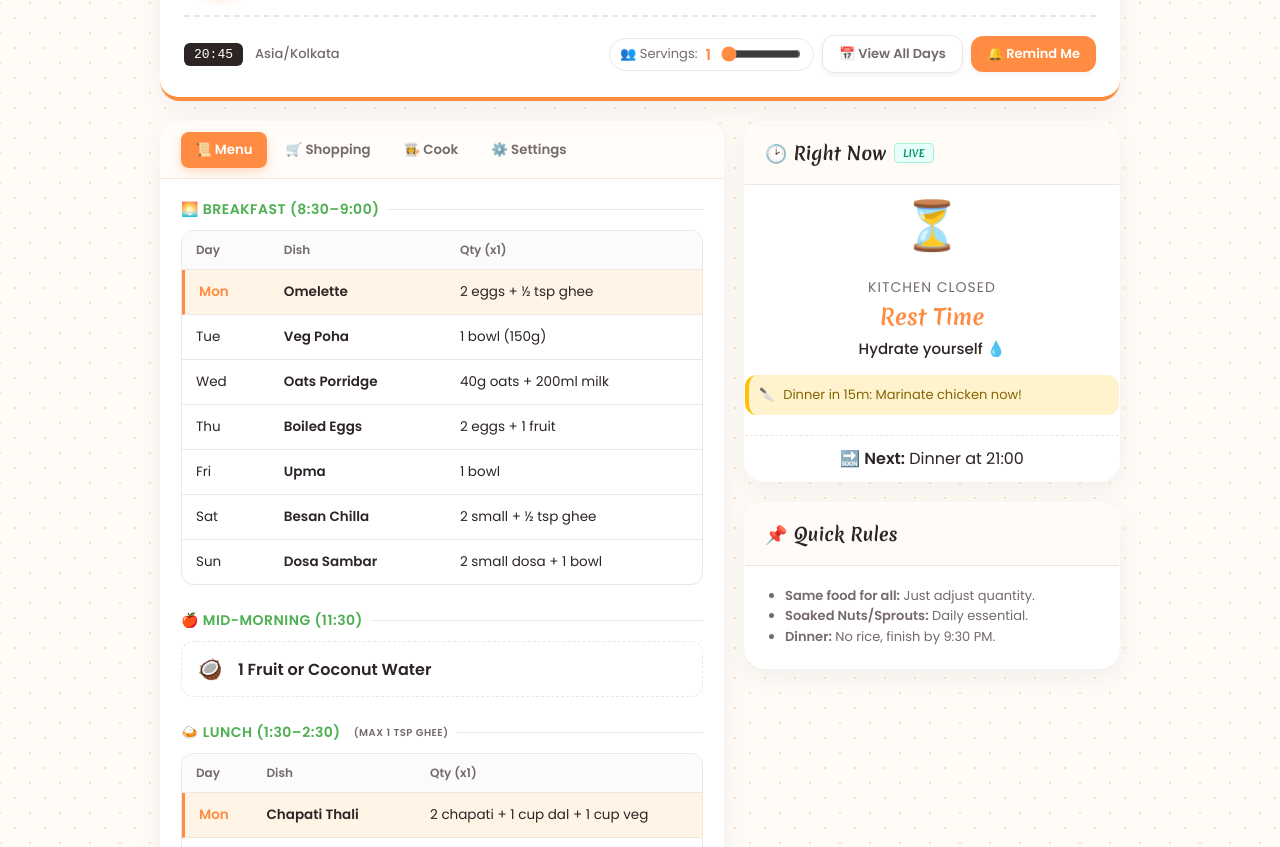
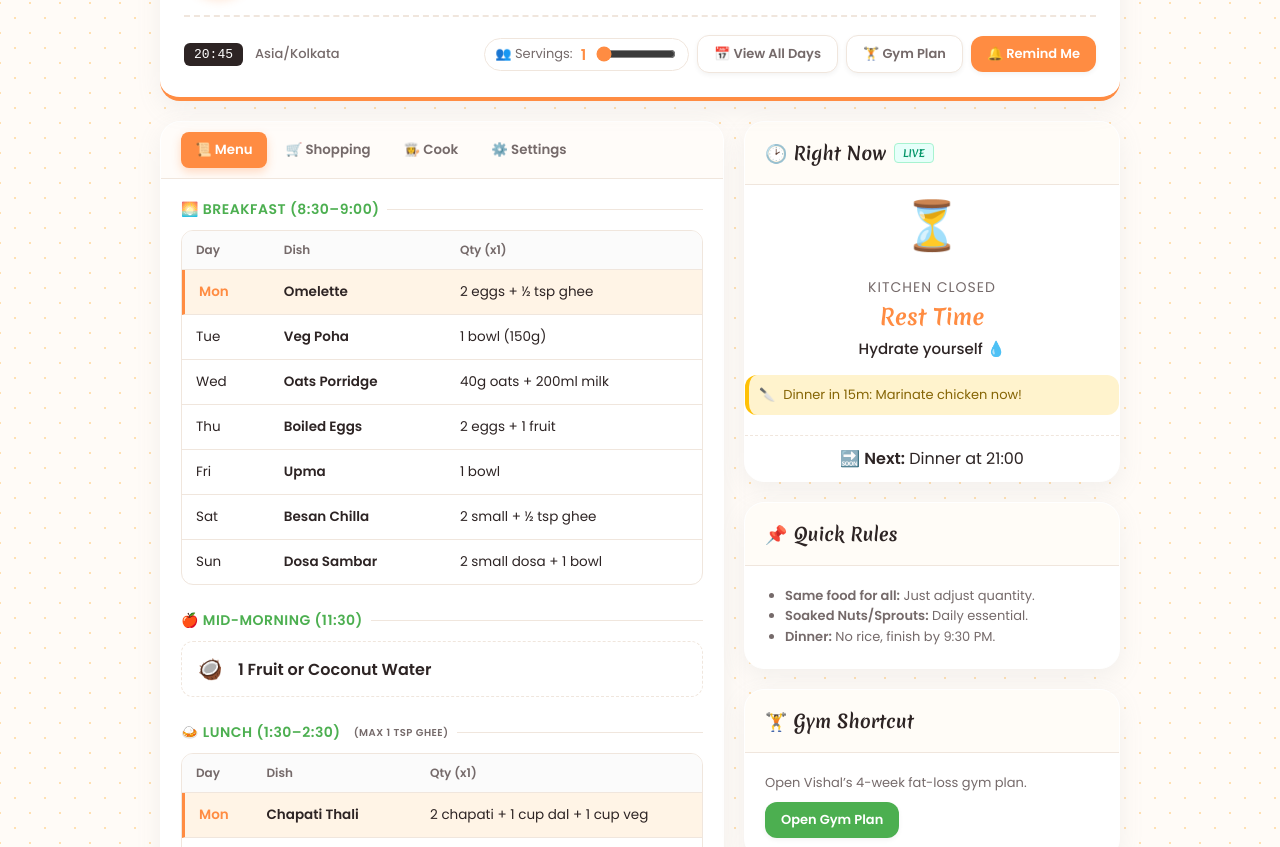
Before and after one commit to VishalPanchamukhi/Arvish-Smart-Kitchen, a plain HTML site: page index.html in a window 1280 px wide. Shown: the part 117-964 px from the top of the page. Drawn offline with Linux system fonts and the light colour scheme.

Commit message:
Update index.html

```diff
--- a/index.html
+++ b/index.html
@@ -290,6 +290,7 @@
 </div>
 
 <button class="btn btn-outline" id="btnToday">📅 Today View</button>
+<button class="btn btn-outline" id="btnGym">🏋️ Gym Plan</button>
 <button class="btn btn-primary" id="btnNotif">🔔 Remind Me</button>
 </div>
 </div>
@@ -439,12 +440,21 @@
 </div>
 </div>
 
+<!-- GYM SHORTCUT CARD -->
+<div class="card">
+<div class="card-head"><h2>🏋️ Gym Shortcut</h2></div>
+<div class="card-body" style="font-size:13px; color:var(--text-muted); line-height:1.6;">
+<p style="margin:0 0 8px;">Open Vishal’s 4-week fat-loss gym plan.</p>
+<button class="btn btn-green" onclick="window.location.href='gym.html'">Open Gym Plan</button>
+</div>
+</div>
+
 </aside>
 </div>
 </div>
 
 <script>
-/* ================= LOGIC (PRESERVED & ENHANCED) ================= */
+/* ================= LOGIC (PRESERVED) ================= */
 
 const TZ = "Asia/Kolkata";
 const days = ["Mon","Tue","Wed","Thu","Fri","Sat","Sun"];
@@ -490,6 +500,23 @@ function saveUserData(updater) {
 setStore(store);
 return newData;
 }
+
+/* --- Gym button --- */
+document.getElementById("btnGym").addEventListener("click", () => {
+window.location.href = "gym.html";
+});
+
+/*
+NOTE: Rest of your existing JS for:
+- getIST / minFromTime
+- scaleQty
+- renderTables
+- renderShopping
+- renderProfiles
+- updateLive
+- event listeners (servings, today, notif, tabs, etc.)
+stays the same below this point in your live file.
+*/
 
 // --- TIME HELPERS ---
 function getIST() {
@@ -716,6 +743,7 @@ document.querySelectorAll(".tab-link").forEach(b => {
 init();
 setInterval(updateLive, 30000); // Update every 30s
 
+
 </script>
 </body>
 </html>
```
Lines whose indentation alone changed are shown as unchanged.
